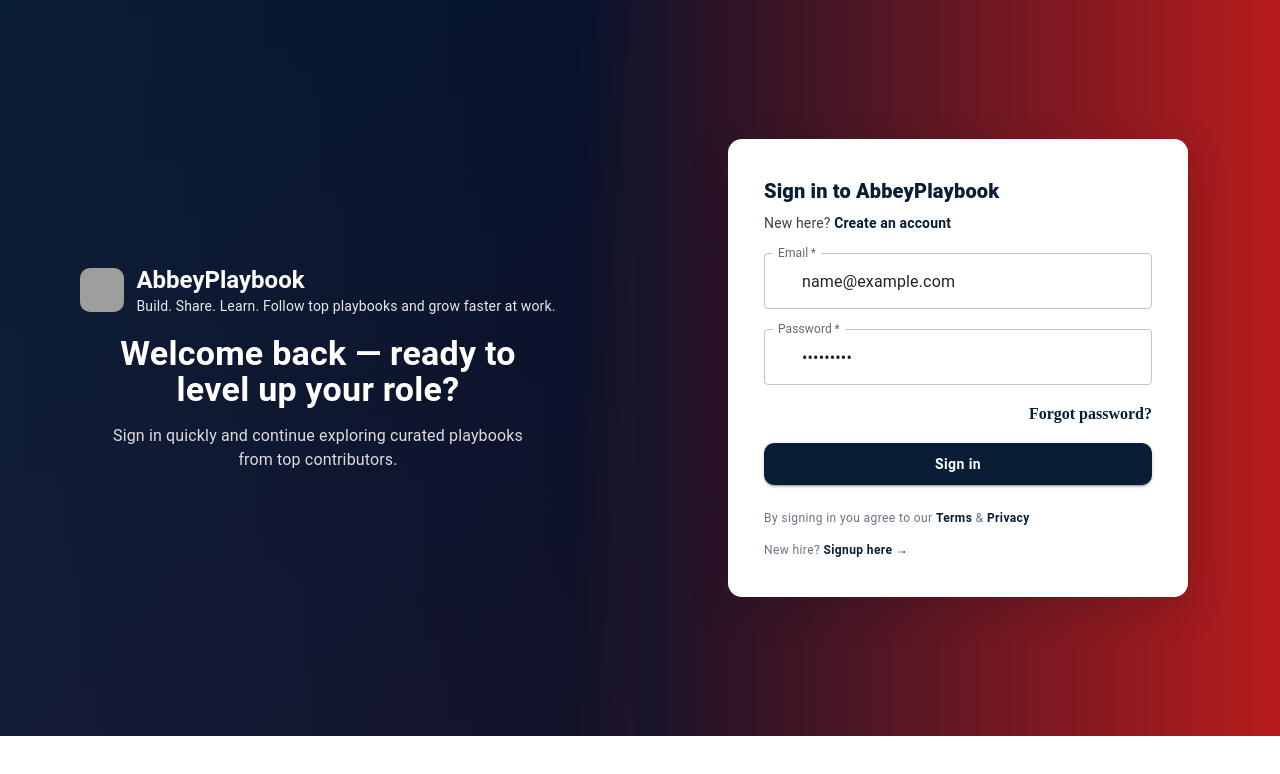
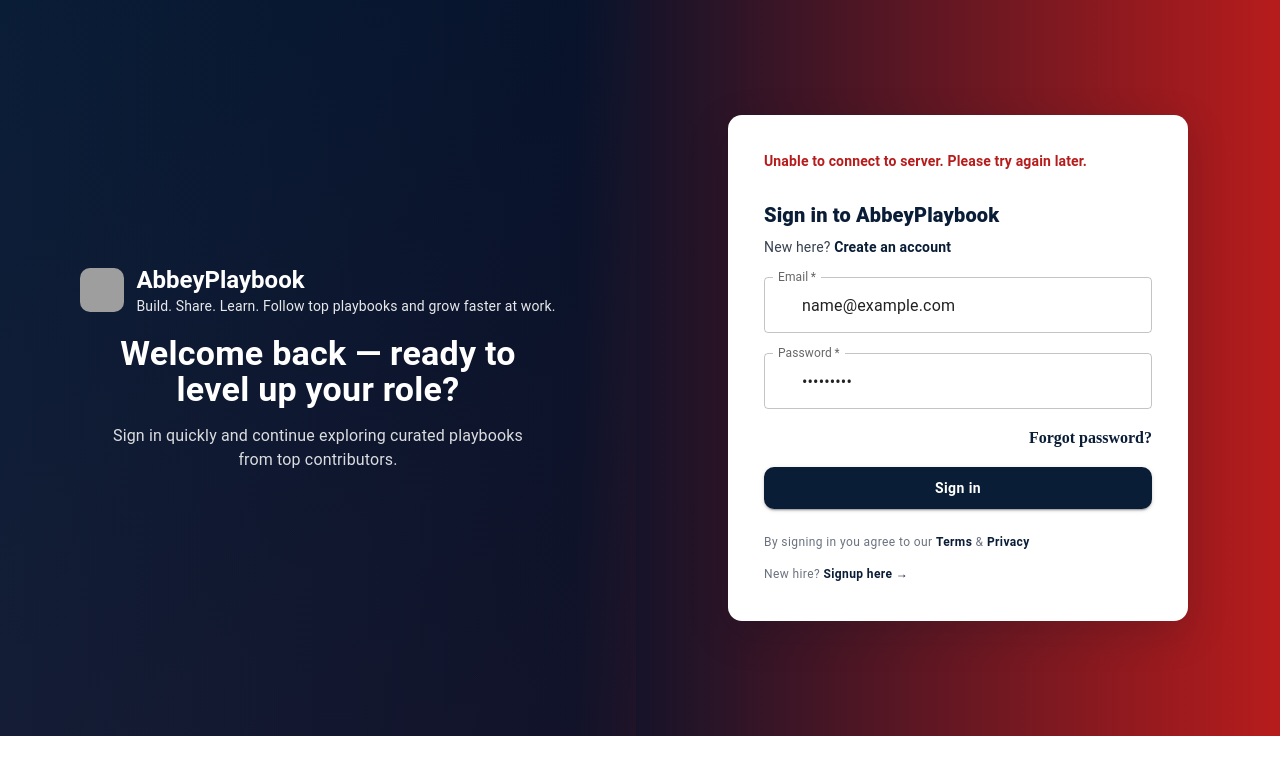
Before and after one commit to DevGracies/AbbeyPlaybook, a React (Vite) app in the folder Frontend/: page /login in a window 1280 px wide. Both pictures are taken after typing "name@example.com", "Sample123" into the empty fields and a click on the button "Sign in". Shown: the top 774 px of the page. Built offline with nearby package versions, Linux system fonts and the light colour scheme; no server answers; grey boxes are pictures that could not be loaded; some icons are missing.

Commit message:
debugged some database internal errors on backend

```diff
--- a/Frontend/src/App.tsx
+++ b/Frontend/src/App.tsx
@@ -6,15 +6,18 @@
 import Playbook from './pages/Playbook';
 import Home from './pages/Home';
 import SignUp from './pages/SignUp';
+import PrivateRoute from './components/PrivateRoute'; // import wrapper
 
 function App() {
   return (
     <Router>
       <Routes>
+        {/* Public Routes */}
         <Route path="/login" element={<Login />} />
         <Route path="/signup" element={<SignUp />} />
 
-        <Route element={<MainLayout />}>
+        {/* Protected Routes */}
+        <Route element={<PrivateRoute><MainLayout /></PrivateRoute>}>
           <Route path="/" element={<Home />} />
           <Route path="/playbooks" element={<Playbook />} />
           <Route path="/explore" element={<Explore />} />
--- /dev/null
+++ b/Frontend/src/components/PrivateRoute.tsx
@@ -0,0 +1,8 @@
+import { Navigate } from "react-router-dom";
+
+const PrivateRoute = ({ children }: { children: JSX.Element }) => {
+  const isLoggedIn = !!localStorage.getItem("token");
+  return isLoggedIn ? children : <Navigate to="/login" />;
+};
+
+export default PrivateRoute;
--- a/Frontend/src/pages/Login.tsx
+++ b/Frontend/src/pages/Login.tsx
@@ -1,5 +1,4 @@
-// src/pages/Login.tsx
-import React from "react";
+import { useState } from "react";
 import { useForm } from "react-hook-form";
 import { useDispatch } from "react-redux";
 import { login } from "../context/Reducer/authReducer";
@@ -117,17 +116,40 @@
   &:hover { text-decoration: underline; }
 `;
 
+
 const leftVariant = { hidden: { x: -60, opacity: 0 }, show: { x: 0, opacity: 1 } };
 const rightVariant = { hidden: { x: 60, opacity: 0 }, show: { x: 0, opacity: 1 } };
 
 export default function Login(): JSX.Element {
+  const [errorMessage, setErrorMessage] = useState("");
   const { register, handleSubmit, formState } = useForm<any>({ mode: "onSubmit" });
   const dispatch = useDispatch<any>();
 
-  const onSubmit = (data: any) => {
+const onSubmit = async (data: any) => {
+  setErrorMessage(""); // reset any previous errors
+  try {
+    const res = await fetch("https://abbeyplaybook.onrender.com/api/auth/login", {
+      method: "POST",
+      headers: { "Content-Type": "application/json" },
+      body: JSON.stringify(data),
+    });
 
-    dispatch<any>(login(data));
-  };
+    const result = await res.json();
+
+    if (res.ok) {
+      localStorage.setItem("token", result.token);
+      dispatch<any>(login(result.user));
+      window.location.href = "/"; // redirect to home
+    } else {
+      // Show backend message
+      setErrorMessage(result.message || "Invalid email or password.");
+    }
+  } catch (err) {
+    console.error("Login error:", err);
+    setErrorMessage("Unable to connect to server. Please try again later.");
+  }
+};
+
 
   return (
     <>
@@ -186,6 +208,14 @@
             animate={{ scale: 1, opacity: 1 }}
             transition={{ delay: 0.15, duration: 0.45 }}
           >
+              {errorMessage && (
+    <Typography
+      variant="body2"
+      style={{ color: "#b71c1c", fontWeight: 600, marginBottom: "0.5rem" }}
+    >
+      {errorMessage}
+    </Typography>
+  )}
             <div style={{ display: "flex", flexDirection: "column", gap: 6 }}>
               <Typography variant="h6" style={{ color: "#0a1d37", fontWeight: 800 }}>
                 Sign in to AbbeyPlaybook
```
Also changed, not shown: 2 other files (tests, documents, lock files or other folders).
